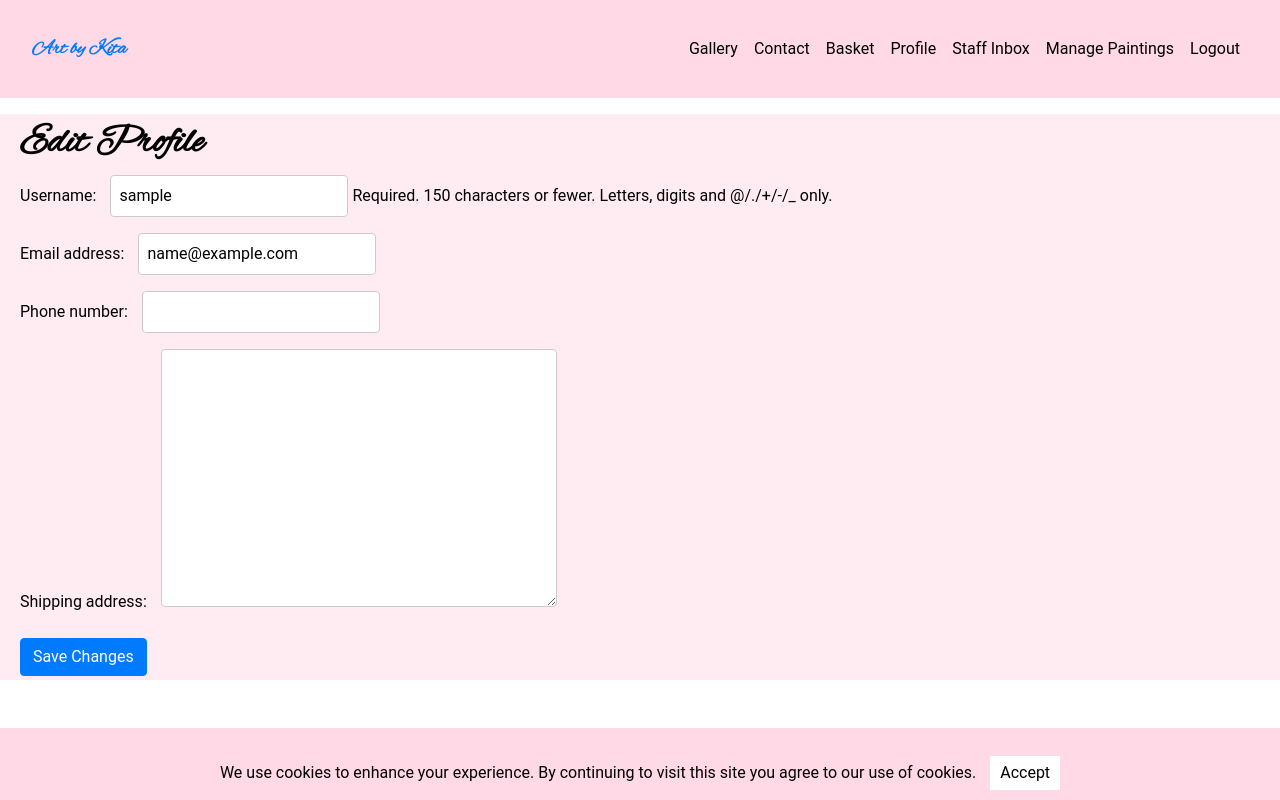
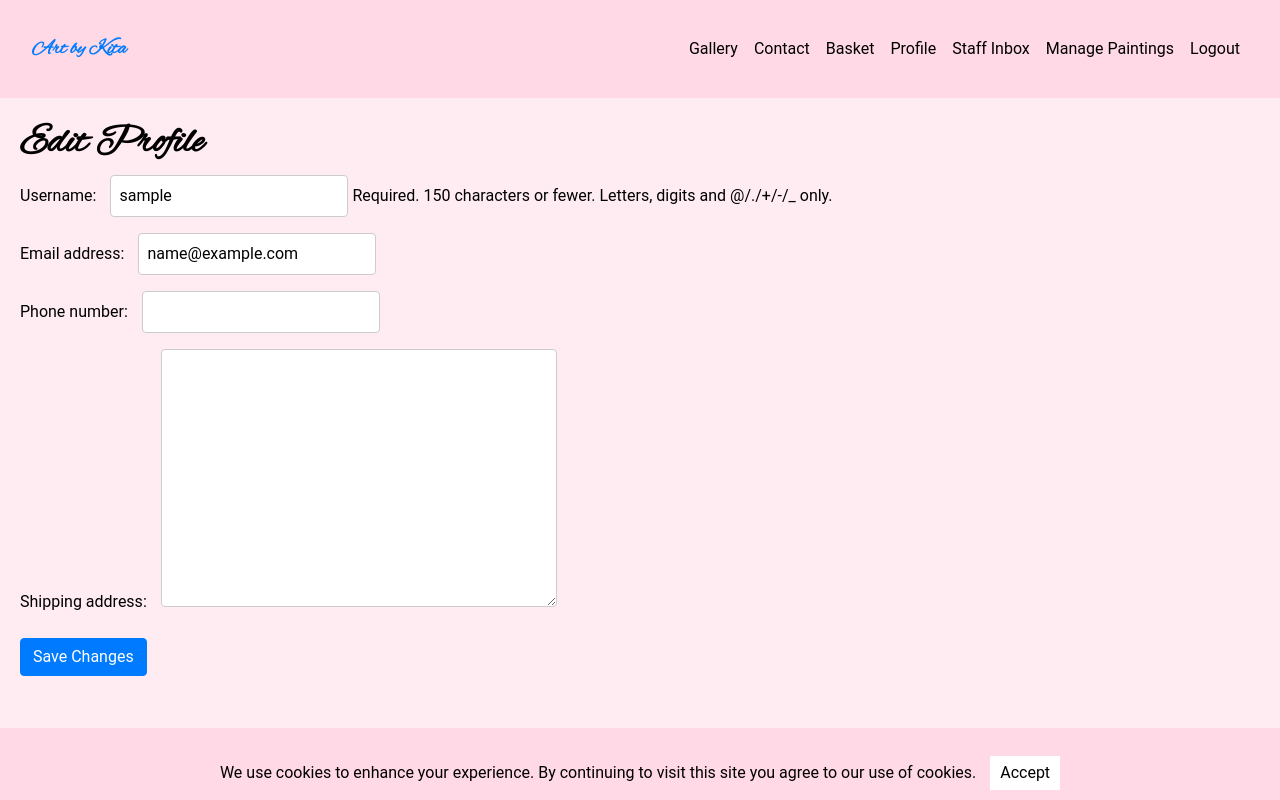
Before and after one commit to Mbutler1991/Art-By-Kita, a Django app: page /accounts/edit_profile/ in a window 1280 px wide. Run offline with Django 5.2, Linux system fonts and the light colour scheme; the visitor is signed in with stand-in values (Sample User, id 1); some libraries are stand-ins or nearby versions.

Commit message:
fixed css so background colour worked better.

```diff
--- a/static/css/main.css
+++ b/static/css/main.css
@@ -14,11 +14,11 @@
 /* general styles */
 body {
     font-family: "Roboto", sans-serif;
+    background-color: #ffecf2;
 }
 
 main {
     padding-left: 20px;
-    background-color: #ffecf2;
     color: #000;
 }
 
```
